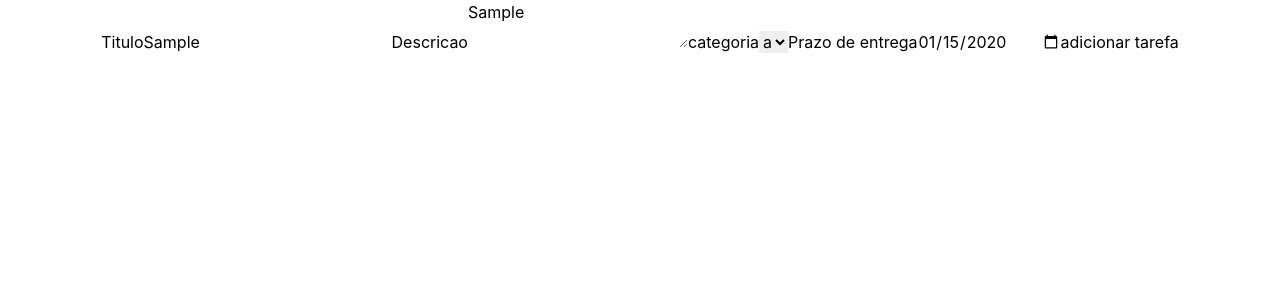
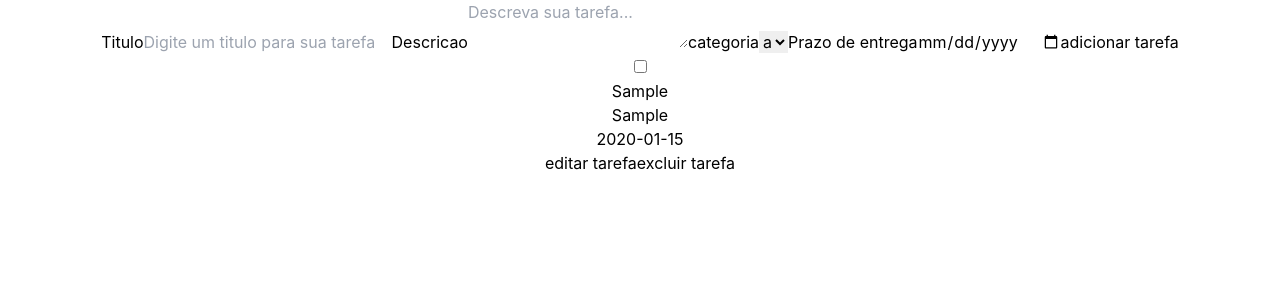
Before and after one commit to anamoraisdev/frontend-todolist, a React (Create React App) app: page / in a window 1280 px wide. Both pictures are taken after typing "Sample", "Sample", "2020-01-15" into the empty fields and a click on the button "adicionar tarefa". Shown: the top 300 px of the page. Built offline with nearby package versions, Linux system fonts and the light colour scheme.

Commit message:
consertando estrutura

```diff
--- a/src/App.js
+++ /dev/null
@@ -1,22 +0,0 @@
-
-import { useState } from 'react';
-import './App.css';
-import Form from './componentes/form';
-import CardTarefa from './componentes/cardTarefa';
-
-function App() {
-  const [tarefas, setTarefas] = useState([])
-
-  return (
-    <div className="App">
-      <Form setTarefas={setTarefas} tarefas={tarefas} acaoForm={"add-tarefa"}/>
-      {tarefas.map((tarefa) =>
-        <div>
-          <CardTarefa tarefa={tarefa}/>
-        </div>
-      )}
-    </div>
-  );
-}
-
-export default App;
--- /dev/null
+++ b/src/App.jsx
@@ -0,0 +1,12 @@
+import './App.css';
+import Home from './paginas/home';
+
+function App() {
+  return (
+    <div className="App">
+      <Home/>
+    </div>
+  );
+}
+
+export default App;
--- a/src/componentes/cardTarefa.jsx
+++ b/src/componentes/cardTarefa.jsx
@@ -1,53 +1,18 @@
 
 import { useState } from "react"
-import Form from "./form"
-import { Box, Modal } from "@mui/material"
 
-const style = {
-    position: 'absolute',
-    display: 'flex',
-    justify: "between",
-    top: '50%',
-    left: '50%',
-    transform: 'translate(-50%, -50%)',
-    width: 200,
-    bgcolor: 'background.paper',
-    boxShadow: 24,
-    p: 4,
-    borderRadius: 8
-};
 
-const CardTarefa = ({tarefa}) => {
-    const [open, setOpen] = useState(false)
-
-    const openModal = () => {
-        setOpen(true)
-    }
-
-    const closeModal = () => {
-        setOpen(false)
-    }
+const CardTarefa = ({tarefa, openModal}) => {
 
     return (
         <div>
-           <Modal
-                open={open}
-                onClose={closeModal}
-                aria-labelledby="modal-modal-title"
-                aria-describedby="modal-modal-description"
-            >
-                <Box sx={style}>
-                    <Form tarefaAeditar={tarefa} acaoForm={"edit-tarefa"}/>
-                </Box>
-            </Modal>
-
             <main>
                 <input type="checkbox"></input>
                 <h2>{tarefa.titulo}</h2>
                 <p>{tarefa.descricao}</p>
                 <p>{tarefa.prazo}</p>
 
-                <button onClick={() => openModal()}>editar tarefa</button>
+                <button onClick={() => openModal(tarefa)}>editar tarefa</button>
                 <button>excluir tarefa</button>
             </main>
         </div>
--- a/src/componentes/form.jsx
+++ b/src/componentes/form.jsx
@@ -1,15 +1,26 @@
-import { useEffect, useState } from "react"
+import {useEffect, useState } from "react"
 import {v4 as uuidv4} from "uuid"
 
-const Form = ({setTarefas, tarefas, acaoForm}) => {
+const tarefaInicial = {
+    titulo: "",
+    descricao: "",
+    categoria: "",
+    prazo: "",
 
-    const [titulo, setTitulo] = useState("")
-    const [descricao, setDescricao] = useState("")
-    const [categoria, setCategoria] = useState("")
-    const [prazo, setPrazo] = useState("")
+}
 
+const Form = ({setTarefas, tarefas, acaoForm, tarefaAEditar}) => {
+
+    const [titulo, setTitulo] = useState(tarefaAEditar ? tarefaAEditar.titulo : tarefaInicial.titulo)
+    const [descricao, setDescricao] = useState(tarefaAEditar ? tarefaAEditar.descricao : tarefaInicial.descricao)
+    const [categoria, setCategoria] = useState(tarefaAEditar ? tarefaAEditar.categoria : tarefaInicial.categoria)
+    const [prazo, setPrazo] = useState(tarefaAEditar ? tarefaAEditar.prazo : tarefaInicial.prazo)
     const aoSalvarTarefa = () => {
         setTarefas([...tarefas, {titulo: titulo,descricao: descricao,categoria: categoria,prazo: prazo, id: uuidv4(), concluido: false}])
+        setTitulo("")
+        setCategoria("")
+        setDescricao("")
+        setPrazo("")
     }
 
     const aoEditarTarefa = (tarefaAEditar) => {
@@ -20,18 +31,23 @@ const Form = ({setTarefas, tarefas, acaoForm}) => {
                 tarefa.categoria = categoria
                 tarefa.prazo = prazo
             }
+            return tarefas
         })
-        return tarefas
     }
 
     const aoSubmeterForm = (event) => {
         event.preventDefault()
-        if(acaoForm === "add-task"){
+        if(acaoForm === "add-tarefa"){
             aoSalvarTarefa()
         }else if(acaoForm === "edit-tarefa"){
             aoEditarTarefa(tarefaAEditar)
         }
     }
+
+    useEffect(() => {
+        console.log("tarefa form:" , tarefaAEditar)
+    },[tarefaAEditar])
+
 
     return (
         <form onSubmit={(event) => aoSubmeterForm(event)}>
--- /dev/null
+++ b/src/paginas/home.jsx
@@ -0,0 +1,74 @@
+
+import { useEffect, useState } from 'react';
+import Form from '../componentes/form';
+import CardTarefa from '../componentes/cardTarefa';
+import { Box, Modal } from "@mui/material"
+
+
+const style = {
+    position: 'absolute',
+    display: 'flex',
+    justify: "between",
+    top: '50%',
+    left: '50%',
+    transform: 'translate(-50%, -50%)',
+    width: 200,
+    bgcolor: 'background.paper',
+    boxShadow: 24,
+    p: 4,
+    borderRadius: 8
+};
+
+const Home = () => {
+  const [tarefas, setTarefas] = useState([])
+  const [open, setOpen] = useState(false)
+  const [tarefaAEditar, setTarefaAEditar] = useState(null)
+  const [acaoForm, setAcaoForm] = useState("add-tarefa")
+
+  const openModal = (tarefa) => {
+    setAcaoForm("edit-tarefa")
+    setOpen(true)
+    console.log("tarefa recebida:",  tarefa)
+    setTarefaAEditar(tarefa)
+  }
+
+  const closeModal = () => {
+    setAcaoForm("add-tarefa")
+    setOpen(false)
+    setTarefaAEditar(null)
+  }
+
+  useEffect(() => {
+    console.log("tarefaAeditar:" , tarefaAEditar)
+  },[tarefaAEditar])
+
+  useEffect(() => {
+    console.log("tarefas:" , tarefas)
+  },[tarefas])
+
+  return (
+    <div className="App">
+      <Form setTarefas={setTarefas} tarefas={tarefas} acaoForm={acaoForm} />
+      {tarefaAEditar != undefined && tarefaAEditar != null &&
+        <Modal
+          open={open}
+          onClose={closeModal}
+          aria-labelledby="modal-modal-title"
+          aria-describedby="modal-modal-description"
+        >
+          <Box sx={style}>
+              <Form setTarefas={setTarefas} tarefas={tarefas} tarefaAEditar={tarefaAEditar} acaoForm={acaoForm}/>
+          </Box>
+        </Modal>
+      }
+
+      {tarefas.map((tarefa) =>
+        <div>
+          <CardTarefa tarefa={tarefa} openModal={openModal} />
+        </div>
+      )}
+    </div>
+  );
+}
+
+export default Home
```
